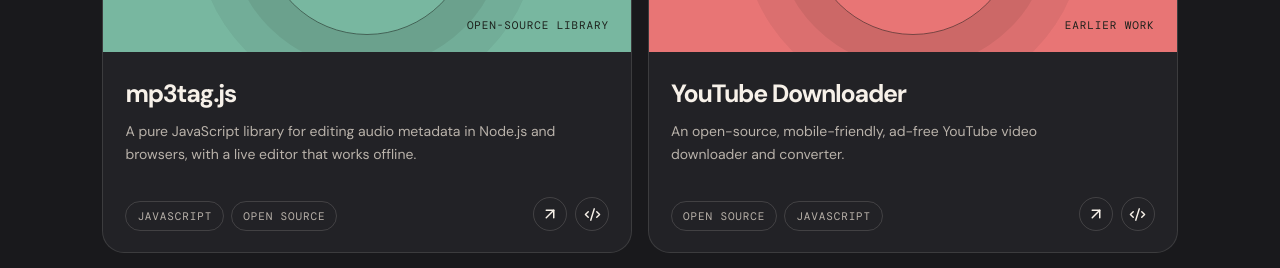
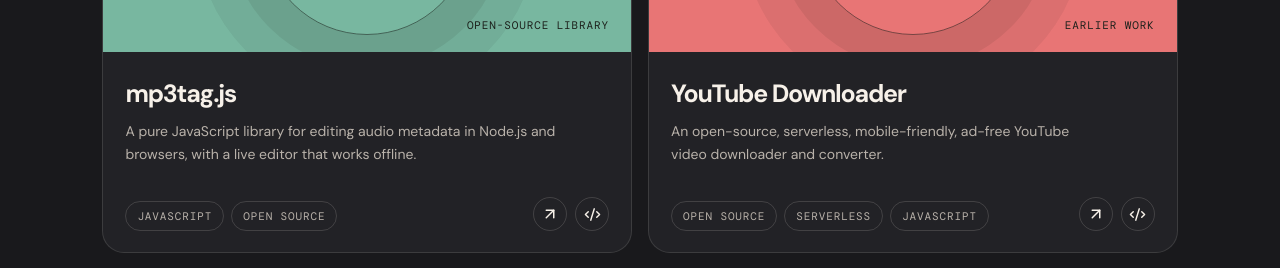
Before and after one commit to eidoriantan/eidoriantan.com, a React (Vite) app: page / in a window 1280 px wide. Shown: the part 3120-3388 px from the top of the page. Built offline with nearby package versions, Linux system fonts and the light colour scheme.

Commit message:
chore: update contents

```diff
--- a/src/content/portfolio.ts
+++ b/src/content/portfolio.ts
@@ -37,7 +37,7 @@
     { index: '03', title: 'RADION FM', category: 'Earlier work', description: 'A music streaming platform exploring genuine NFT music tracks with blockchain technology.', url: 'https://www.radion.fm', image: '/projects/radion-fm.png', imageAlt: 'Screenshot of the RADION FM website', status: 'Earlier work', accent: '#c995d8', tags: ['Streaming', 'Blockchain'] },
     { index: '04', title: "Mr Phil's Golf Getaways", category: 'Travel experience', description: 'A clear, human booking experience for small-group golf trips in the Philippines, from destination discovery to inquiry.', url: 'https://mrphilsgolfgetaways.com', image: '/projects/mr-phils-golf-getaways.png', imageAlt: "Screenshot of Mr Phil's Golf Getaways website", accent: '#8099ce', tags: ['Content strategy', 'Booking flow'] },
     { index: '05', title: 'mp3tag.js', category: 'Open-source library', description: 'A pure JavaScript library for editing audio metadata in Node.js and browsers, with a live editor that works offline.', url: 'https://mp3tag.js.org', repo: 'https://github.com/eidoriantan/mp3tag.js', accent: '#78b7a0', tags: ['JavaScript', 'Open source'] },
-    { index: '06', title: 'YouTube Downloader', category: 'Earlier work', description: 'An open-source, mobile-friendly, ad-free YouTube video downloader and converter.', url: 'https://yt-downloader.eidoriantan.me/', repo: 'https://github.com/eidoriantan/youtube-downloader', status: 'Earlier work', accent: '#e87575', tags: ['Open source', 'JavaScript'] },
+    { index: '06', title: 'YouTube Downloader', category: 'Earlier work', description: 'An open-source, serverless, mobile-friendly, ad-free YouTube video downloader and converter.', url: 'https://ytdl.eidoriantan.com/', repo: 'https://github.com/eidoriantan/youtube-downloader', status: 'Earlier work', accent: '#e87575', tags: ['Open source', 'Serverless', 'JavaScript'] },
     { index: '07', title: 'Printu', category: 'Earlier work', description: 'A cloud-based printing service designed around QR-code transactions and a simpler printing experience.', url: 'https://printu.org', image: '/projects/printu-org.png', imageAlt: 'Screenshot of the Printu website', status: 'Earlier work', accent: '#d4a25e', tags: ['Cloud service', 'Startup'] },
     { index: '08', title: 'kanji.js', category: 'Earlier work', description: 'An open-source Node.js and browser library for searching and looking up Japanese kanji using the KANJIDIC dictionary.', url: 'https://kanji.js.org', repo: 'https://github.com/eidoriantan/kanji.js', status: 'Earlier work', accent: '#82b5d0', tags: ['JavaScript', 'Open source'] },
   ] satisfies Project[],
```
